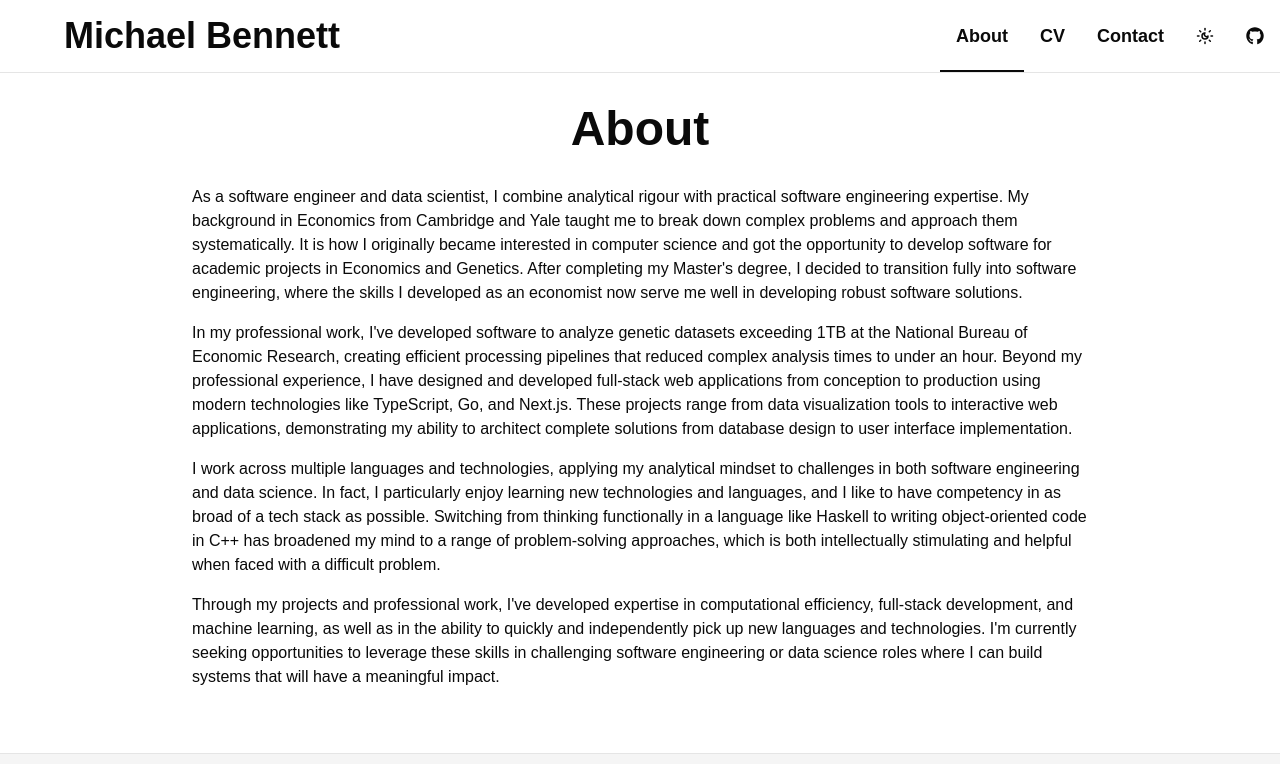
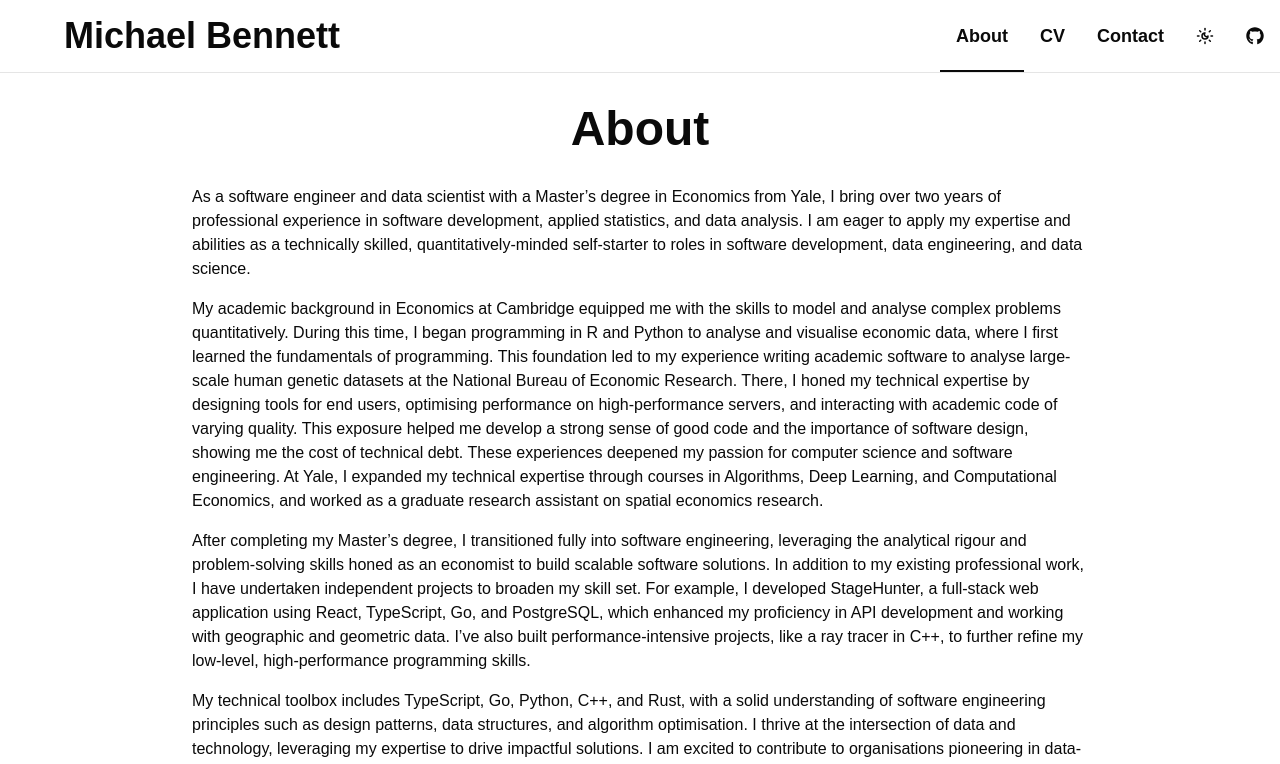
Before and after one commit to michaelbennett99/michaeldabennett.com, a Next.js app: page /about in a window 1280 px wide. Shown: the top 764 px of the page. Built offline with nearby package versions, Linux system fonts and the light colour scheme.

Commit message:
change about me

```diff
--- a/src/app/_components/about_me.tsx
+++ b/src/app/_components/about_me.tsx
@@ -4,10 +4,10 @@ export default function AboutMe({
   abridged?: boolean;
 }) {
   const paragraphs = [
-    "As a software engineer and data scientist, I combine analytical rigour with practical software engineering expertise. My background in Economics from Cambridge and Yale taught me to break down complex problems and approach them systematically. It is how I originally became interested in computer science and got the opportunity to develop software for academic projects in Economics and Genetics. After completing my Master's degree, I decided to transition fully into software engineering, where the skills I developed as an economist now serve me well in developing robust software solutions.",
-    "In my professional work, I've developed software to analyze genetic datasets exceeding 1TB at the National Bureau of Economic Research, creating efficient processing pipelines that reduced complex analysis times to under an hour. Beyond my professional experience, I have designed and developed full-stack web applications from conception to production using modern technologies like TypeScript, Go, and Next.js. These projects range from data visualization tools to interactive web applications, demonstrating my ability to architect complete solutions from database design to user interface implementation.",
-    "I work across multiple languages and technologies, applying my analytical mindset to challenges in both software engineering and data science. In fact, I particularly enjoy learning new technologies and languages, and I like to have competency in as broad of a tech stack as possible. Switching from thinking functionally in a language like Haskell to writing object-oriented code in C++ has broadened my mind to a range of problem-solving approaches, which is both intellectually stimulating and helpful when faced with a difficult problem.",
-    "Through my projects and professional work, I've developed expertise in computational efficiency, full-stack development, and machine learning, as well as in the ability to quickly and independently pick up new languages and technologies. I'm currently seeking opportunities to leverage these skills in challenging software engineering or data science roles where I can build systems that will have a meaningful impact.",
+    "As a software engineer and data scientist with a Master’s degree in Economics from Yale, I bring over two years of professional experience in software development, applied statistics, and data analysis. I am eager to apply my expertise and abilities as a technically skilled, quantitatively-minded self-starter to roles in software development, data engineering, and data science.",
+    "My academic background in Economics at Cambridge equipped me with the skills to model and analyse complex problems quantitatively. During this time, I began programming in R and Python to analyse and visualise economic data, where I first learned the fundamentals of programming. This foundation led to my experience writing academic software to analyse large-scale human genetic datasets at the National Bureau of Economic Research. There, I honed my technical expertise by designing tools for end users, optimising performance on high-performance servers, and interacting with academic code of varying quality. This exposure helped me develop a strong sense of good code and the importance of software design, showing me the cost of technical debt. These experiences deepened my passion for computer science and software engineering. At Yale, I expanded my technical expertise through courses in Algorithms, Deep Learning, and Computational Economics, and worked as a graduate research assistant on spatial economics research.",
+    "After completing my Master’s degree, I transitioned fully into software engineering, leveraging the analytical rigour and problem-solving skills honed as an economist to build scalable software solutions. In addition to my existing professional work, I have undertaken independent projects to broaden my skill set. For example, I developed StageHunter, a full-stack web application using React, TypeScript, Go, and PostgreSQL, which enhanced my proficiency in API development and working with geographic and geometric data. I’ve also built performance-intensive projects, like a ray tracer in C++, to further refine my low-level, high-performance programming skills.",
+    "My technical toolbox includes TypeScript, Go, Python, C++, and Rust, with a solid understanding of software engineering principles such as design patterns, data structures, and algorithm optimisation. I thrive at the intersection of data and technology, leveraging my expertise to drive impactful solutions. I am excited to contribute to organisations pioneering in data-driven software solutions and cutting-edge engineering projects.",
   ];
 
 
```
